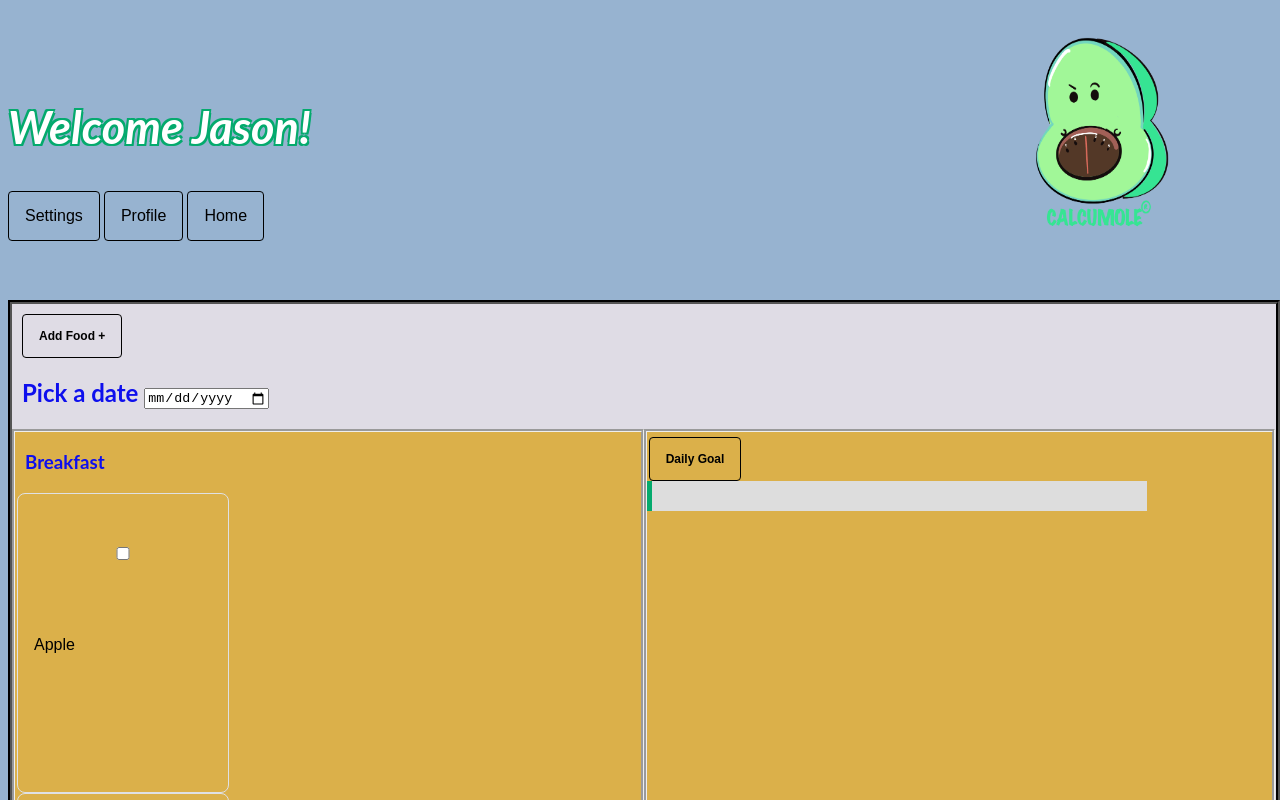
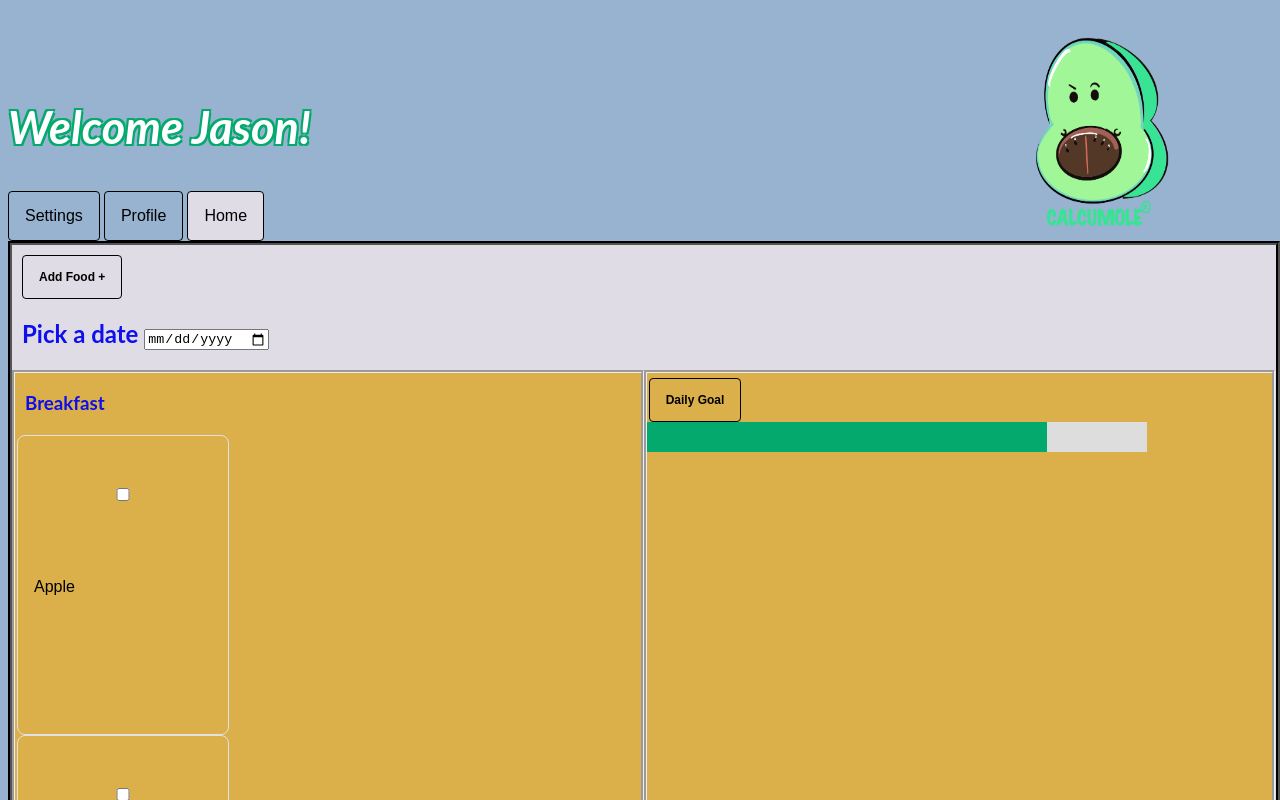
Before and after one commit to cse110-fa22-group15/cse110-fa22-group15, a plain HTML site: page calorieTracker/11.19.2022V1.2/noKnockoutHomepage.html in a window 1280 px wide. Both pictures are taken after a click on the button "Daily Goal". Shown: the top 800 px of the page. Drawn offline with Linux system fonts and the light colour scheme.

Commit message:
Switch tabs enabled

```diff
--- a/calorieTracker/11.19.2022V1.2/noKnockoutHomepage.html
+++ b/calorieTracker/11.19.2022V1.2/noKnockoutHomepage.html
@@ -92,6 +92,49 @@
 
 
     <script>
+      function openTab(tabName, elmnt, color) {
+        var i, tabcontent, tablinks;
+        tabcontent = document.getElementsByClassName("tabcontent");
+        for (i = 0; i < tabcontent.length; i++) {
+          tabcontent[i].style.display = "none";
+        }
+        tablinks = document.getElementsByClassName("tablink");
+        for (i = 0; i < tablinks.length; i++) {
+          tablinks[i].style.backgroundColor = "";
+        }
+        document.getElementById(tabName).style.display = "block";
+        elmnt.style.backgroundColor = color;
+
+      }
+      // Get the element with id="defaultOpen" and click on it
+      document.getElementById("defaultOpen").click();
+      // Progress bar
+      var i = 0;
+      // There supposed to be a number represents calorie intake passed in for function move()
+      // like: function move(value) {
+      function move() {
+        if (i == 0) {
+          i = 1;
+          var elem = document.getElementById("myBar");
+          var width = 1;
+          var id = setInterval(frame, 10);
+
+          function frame() {
+            // The width now is set as 90 since there's no calorie intake data pass in
+            //eg: you should change it as if (width >= value) {
+            // where value is 90, calculated by: (calorie intake/ calorie goal) * 100
+            // it will also handle over-intaked calories
+            if (width >= 80) {
+              clearInterval(id);
+              i = 0;
+            } else {
+              width++;
+              elem.style.width = width + "%";
+            }
+          }
+        }
+      }
+
       var check = false;
       var mode = 0;
       function reset_Check(){
@@ -101,7 +144,6 @@
         else if(mode == 1){
           document.getElementById("goal").submit();
         }
-
         else if(mode == 2){
           document.getElementById("new_User").submit();
         }
```
